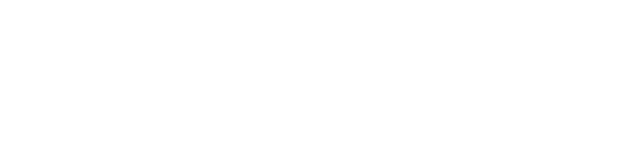
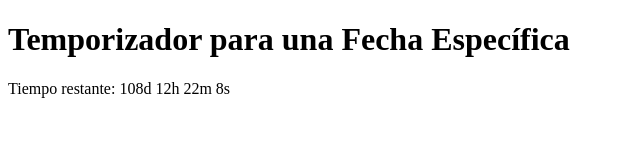
Before and after one commit to tadeo14/duki, a plain HTML site: page index.html in a window 1280 px wide. Shown: the whole page, without its empty margins (0-640 px from the left). Drawn offline with Linux system fonts and the light colour scheme.

Commit message:
Se copio el codigo inicial desde chat gpt

```diff
--- a/index.html
+++ b/index.html
@@ -1,11 +1,35 @@
 <!DOCTYPE html>
-<html lang="en">
+<html>
 <head>
-    <meta charset="UTF-8">
-    <meta name="viewport" content="width=device-width, initial-scale=1.0">
-    <title>Document</title>
+    <title>Temporizador para una Fecha Específica</title>
 </head>
 <body>
+    <h1>Temporizador para una Fecha Específica</h1>
+    <p id="temporizador"></p>
+    <script>
+        // Fecha y hora específicas (en este ejemplo, la fecha es el 1 de enero de 2024 a las 12:00 PM).
+        const fechaObjetivo = new Date('2024-01-01T12:00:00').getTime();
 
+        const temporizador = document.getElementById('temporizador');
+
+        const actualizarTemporizador = () => {
+            const ahora = new Date().getTime();
+            const tiempoRestante = fechaObjetivo - ahora;
+
+            if (tiempoRestante <= 0) {
+                temporizador.innerHTML = "¡Tiempo cumplido!";
+            } else {
+                const dias = Math.floor(tiempoRestante / (1000 * 60 * 60 * 24));
+                const horas = Math.floor((tiempoRestante % (1000 * 60 * 60 * 24)) / (1000 * 60 * 60));
+                const minutos = Math.floor((tiempoRestante % (1000 * 60 * 60)) / (1000 * 60));
+                const segundos = Math.floor((tiempoRestante % (1000 * 60)) / 1000);
+
+                temporizador.innerHTML = `Tiempo restante: ${dias}d ${horas}h ${minutos}m ${segundos}s`;
+            }
+        };
+
+        setInterval(actualizarTemporizador, 1000); // Actualizar el temporizador cada segundo.
+        actualizarTemporizador(); // Llamar a la función para actualizar de inmediato.
+    </script>
 </body>
 </html>
```
